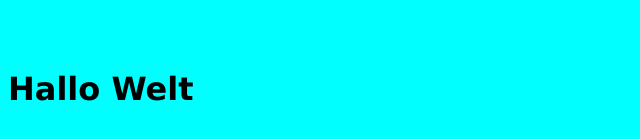
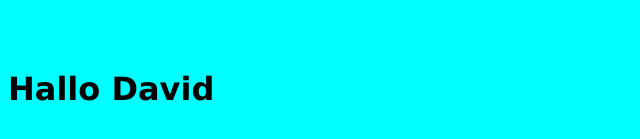
Before and after one commit to DavidGrail/test, a plain HTML site: page index.html in a window 1280 px wide. Shown: the part 151-290 px from the top of the page, 0-640 px from the left. Drawn offline with Linux system fonts and the light colour scheme.

Commit message:
Update index.html

```diff
--- a/index.html
+++ b/index.html
@@ -15,7 +15,7 @@
                 position:absolute;
             }
         </style>
-        <h1 id="halloWelt"> Hallo Welt </h1>
+        <h1 id="halloWelt"> Hallo David </h1>
         <script>
             var halloWelt=document.getElementById("halloWelt");
             halloWelt.style.top = "200px";
```
